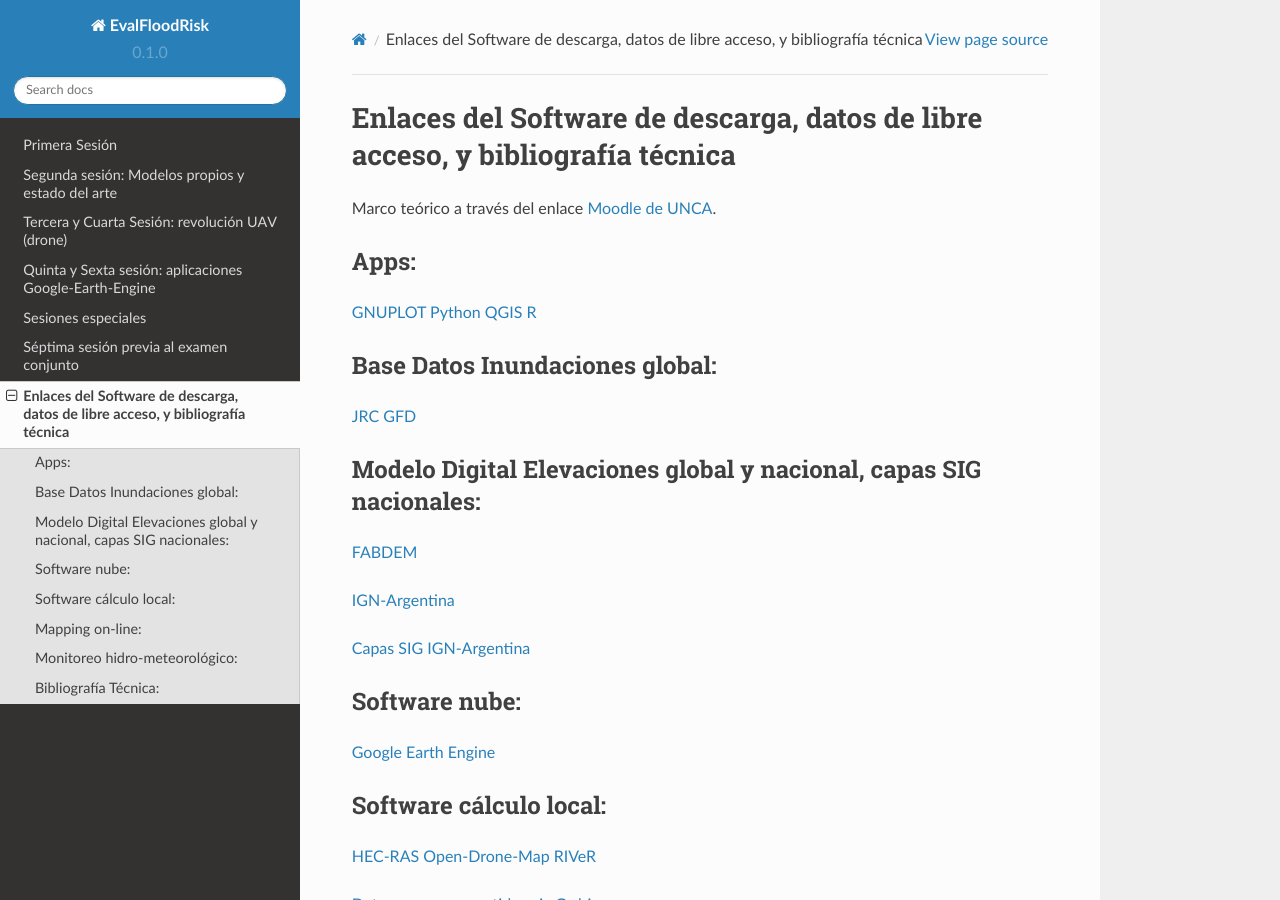
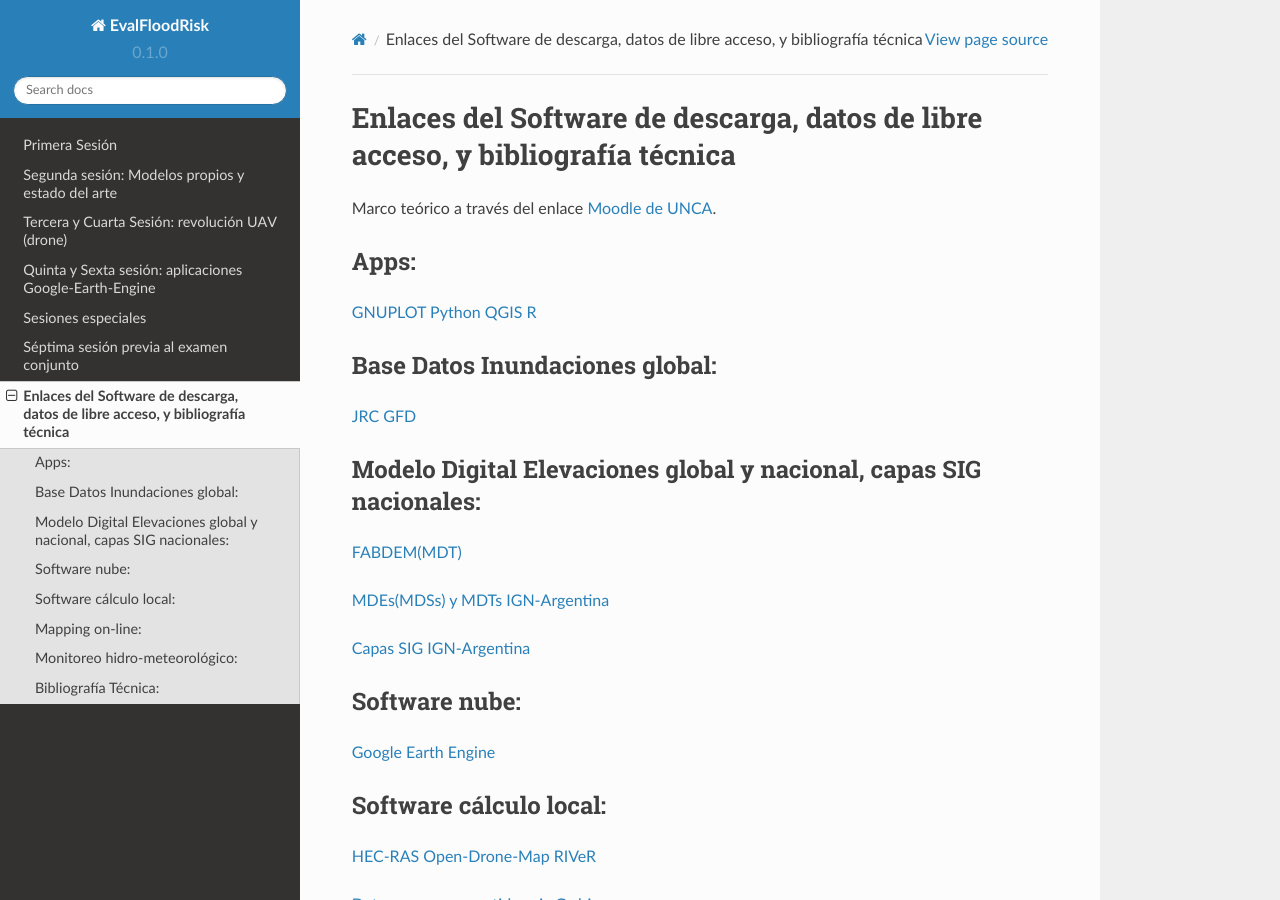
Before and after one commit to ivillamadrid/EvalFloodRisk_RSSWE, a Sphinx documentation site: the page built from docs/source/software.rst, in a window 1280 px wide and 900 px high. Built offline with Sphinx 7.4.7 and the Read the Docs theme 2.0.0, drawn with Linux system fonts in a browser that asks for light colours.

Commit message:
Update software.rst

```diff
--- a/docs/source/software.rst
+++ b/docs/source/software.rst
@@ -17,9 +17,9 @@
 
 Modelo Digital Elevaciones global y nacional, capas SIG nacionales:
 -------------------------------------------------------------------
-`FABDEM <https://data.bris.ac.uk/data/dataset/s5hqmjcdj8yo2ibzi9b4ew3sn>`_
+`FABDEM(MDT) <https://data.bris.ac.uk/data/dataset/s5hqmjcdj8yo2ibzi9b4ew3sn>`_
 
-`IGN-Argentina <https://www.ign.gob.ar/NuestrasActividades/Geodesia/ModeloDigitalElevaciones/Mapa>`_
+`MDEs(MDSs) y MDTs IGN-Argentina <https://www.ign.gob.ar/NuestrasActividades/Geodesia/ModeloDigitalElevaciones/Mapa>`_
 
 `Capas SIG IGN-Argentina <https://www.ign.gob.ar/NuestrasActividades/InformacionGeoespacial/CapasSIG>`_
 
```
